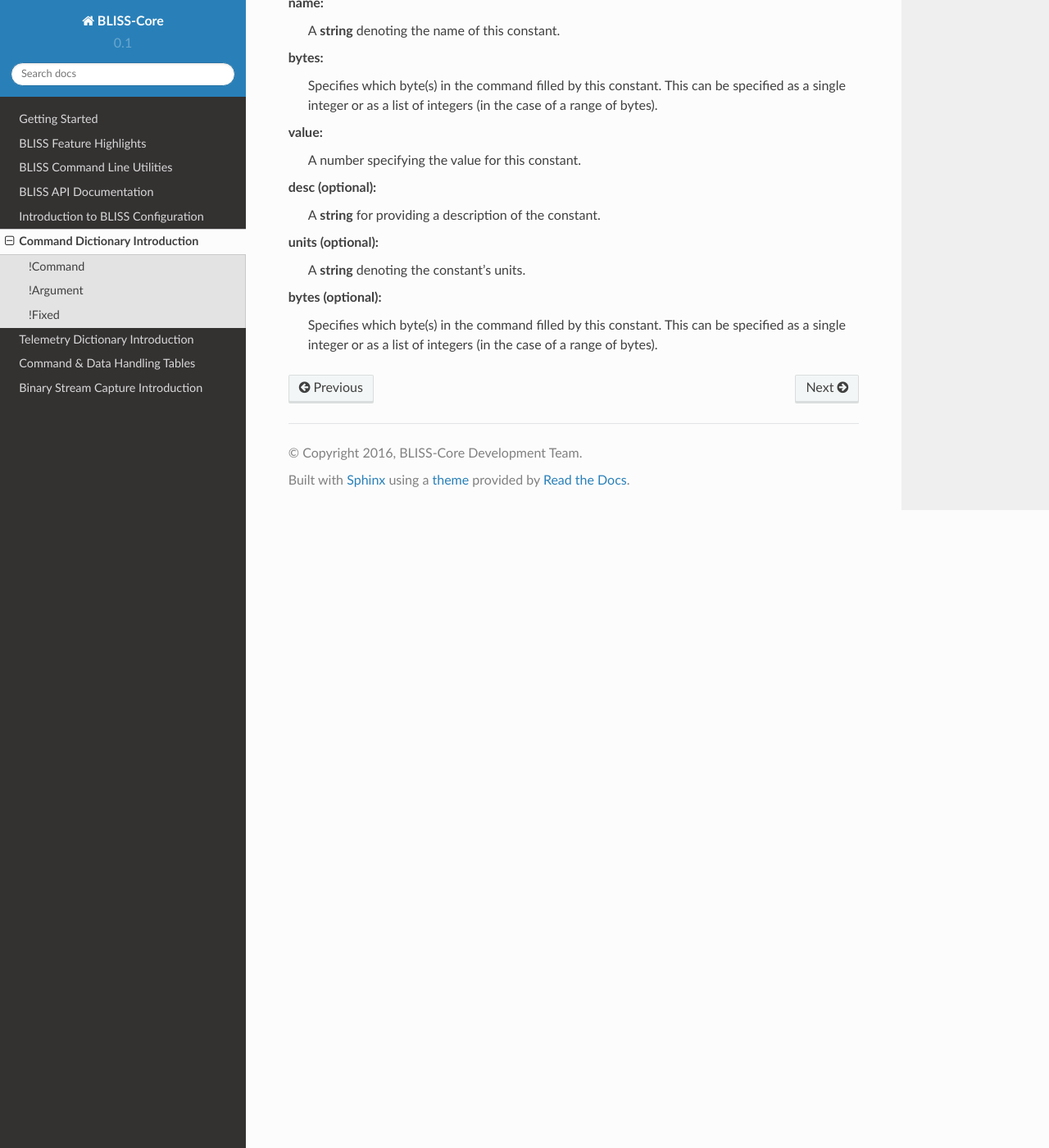
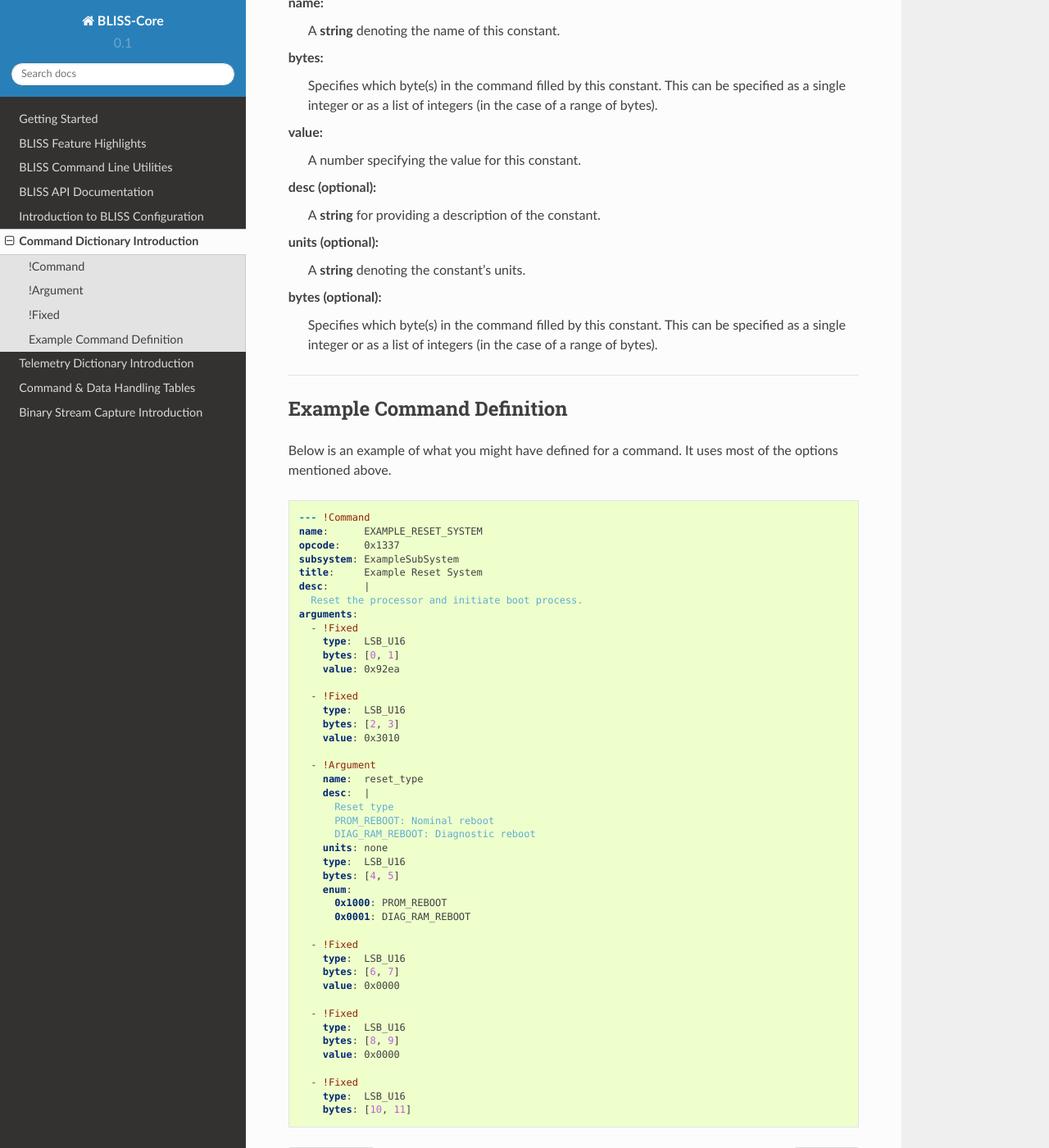
Before and after one commit to NASA-AMMOS/AIT-Core, a Sphinx documentation site: the page built from doc/source/command_intro.rst, in a window 1280 px wide and 1400 px high, scrolled down 2999 px. Shown: the whole window at 82% size. Built offline with Sphinx 7.4.7 and the Read the Docs theme 2.0.0, drawn with Linux system fonts in a browser that asks for light colours.

Commit message:
Add example command definition

```diff
--- a/doc/source/command_intro.rst
+++ b/doc/source/command_intro.rst
@@ -117,6 +117,7 @@
 .. warning::
 
     Note, the *value* parameter for an argument is made largely redundant by the !Fixed constructor described below. You should default to using it instead.
+
 value (optional):
     A number that specifies the fixed value for this argument. This is useful if an argument needs to be set to a constant value.
 
@@ -144,3 +145,57 @@
 
 bytes (optional):
     Specifies which byte(s) in the command filled by this constant. This can be specified as a single integer or as a list of integers (in the case of a range of bytes).
+
+----
+
+Example Command Definition
+--------------------------
+
+Below is an example of what you might have defined for a command. It uses most of the options mentioned above.
+
+.. code-block:: yaml
+
+    --- !Command
+    name:      EXAMPLE_RESET_SYSTEM
+    opcode:    0x1337
+    subsystem: ExampleSubSystem
+    title:     Example Reset System
+    desc:      |
+      Reset the processor and initiate boot process.
+    arguments:
+      - !Fixed
+        type:  LSB_U16
+        bytes: [0, 1]
+        value: 0x92ea
+
+      - !Fixed
+        type:  LSB_U16
+        bytes: [2, 3]
+        value: 0x3010
+
+      - !Argument
+        name:  reset_type
+        desc:  |
+          Reset type
+          PROM_REBOOT: Nominal reboot
+          DIAG_RAM_REBOOT: Diagnostic reboot
+        units: none
+        type:  LSB_U16
+        bytes: [4, 5]
+        enum:
+          0x1000: PROM_REBOOT
+          0x0001: DIAG_RAM_REBOOT
+
+      - !Fixed
+        type:  LSB_U16
+        bytes: [6, 7]
+        value: 0x0000
+
+      - !Fixed
+        type:  LSB_U16
+        bytes: [8, 9]
+        value: 0x0000
+
+      - !Fixed
+        type:  LSB_U16
+        bytes: [10, 11]
```
